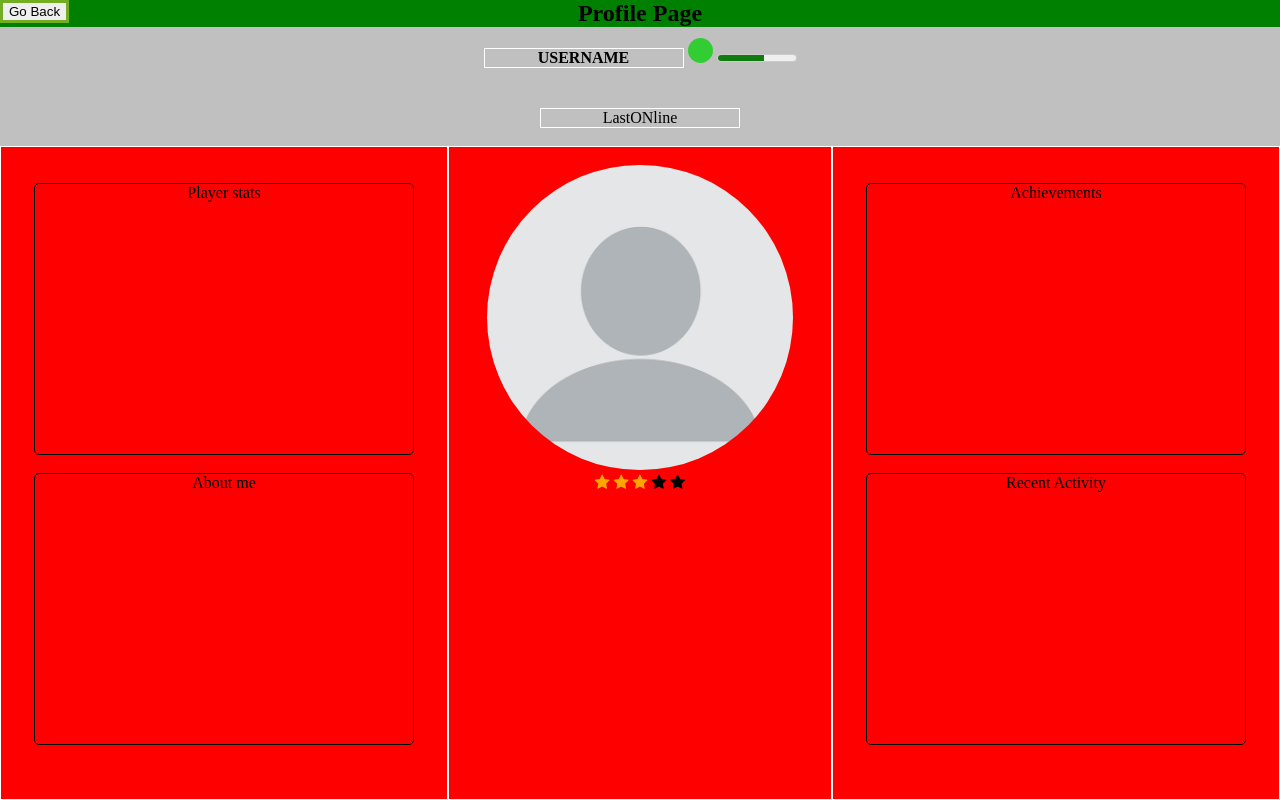
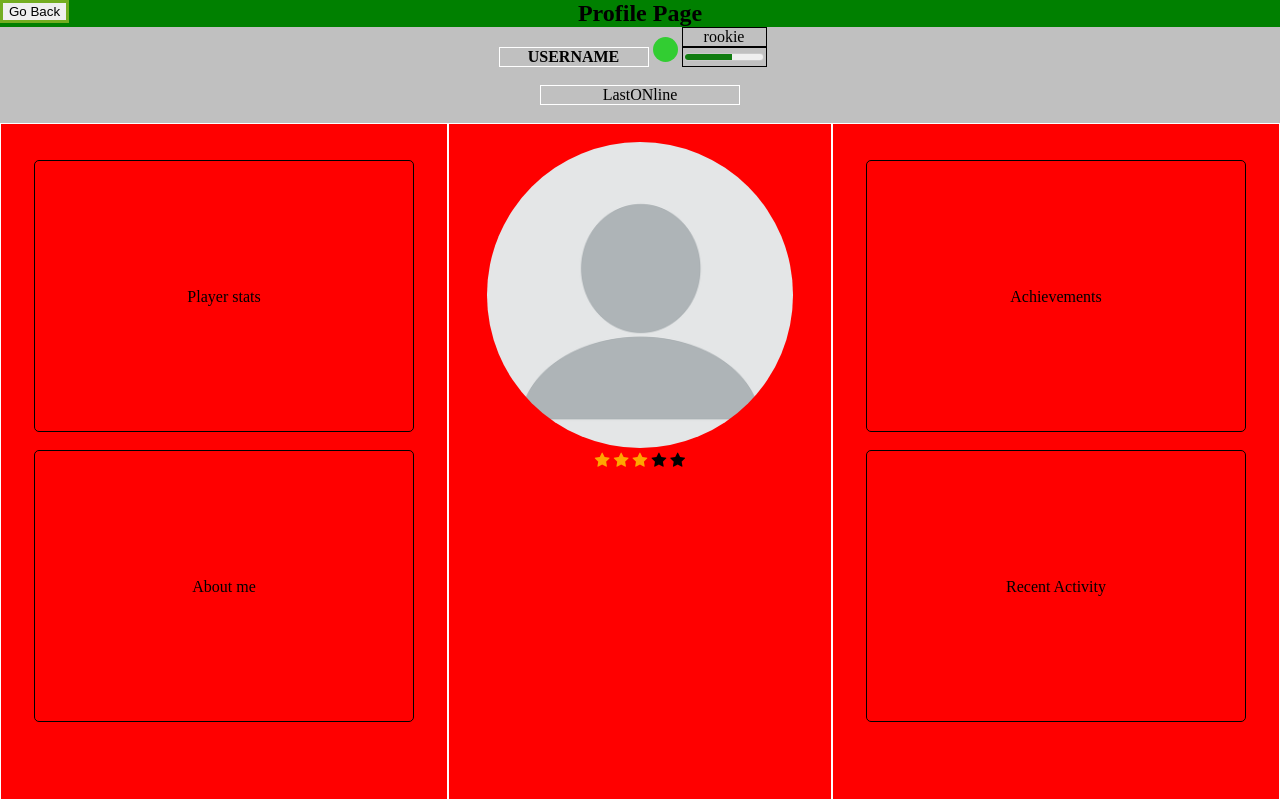
Before and after one commit to artrahim/QuickSplash_Old, a plain HTML site: page Profile/test.html in a window 1280 px wide. Drawn offline with Linux system fonts and the light colour scheme.

Commit message:
header update

```diff
--- a/Profile/test.css
+++ b/Profile/test.css
@@ -56,12 +56,32 @@ body {
   text-align: left;
 }
 
+.level {
+  column-count: 2;
+  column-gap: 0;
+  width: 100px;
+  margin:0;
+  padding:0;
+  display: inline-block;
+}
+.lvl-box {
+  display: inline-block;
+  width: 85px;
+  text-align: center;
+  border: 1px solid black;
+}
+
 .username{
 	border: 1px solid white;
 	max-width: 30%;
 	text-align: center;
 	display: inline-block;
-	min-width: 200px;
+	min-width: 150px;
+	margin: 0;
+}
+
+.username h4{
+	margin:0;
 }
 
 .circle {
@@ -70,6 +90,18 @@ body {
   background-color: limegreen;
   border-radius: 50%;
   display: inline-block;
+}
+
+.UserInfo{
+  column-count: 2;
+  column-gap: 0;
+  width: 200px;
+}
+.Userdata {
+  display: inline-block;
+  color: black;
+  text-align: center;
+  border: 1px solid black;
 }
 
 .online{
@@ -128,6 +160,7 @@ body {
 
 .box-outer{
 	text-align: center;
+	height: 100%;
 }
 
 .box-inner{
@@ -141,6 +174,7 @@ body {
 	display: inline-block;
 	border-radius:5px;
 		vertical-align: middle;
+	line-height: 34vh;
 }
 
 .image{
--- a/Profile/test.html
+++ b/Profile/test.html
@@ -32,7 +32,10 @@
 
 				<h4 class="username">USERNAME</h4>
 				<div class="circle"></div>
-				<meter value="0.6"></meter>
+				<ul class="level">
+					<li class="lvl-box">rookie</li>
+					<li class="lvl-box"><meter value="0.6"></meter></li>
+				</ul>
 				</br></br>
 				<div class="online">LastONline</div>
 				</br></br>
```
